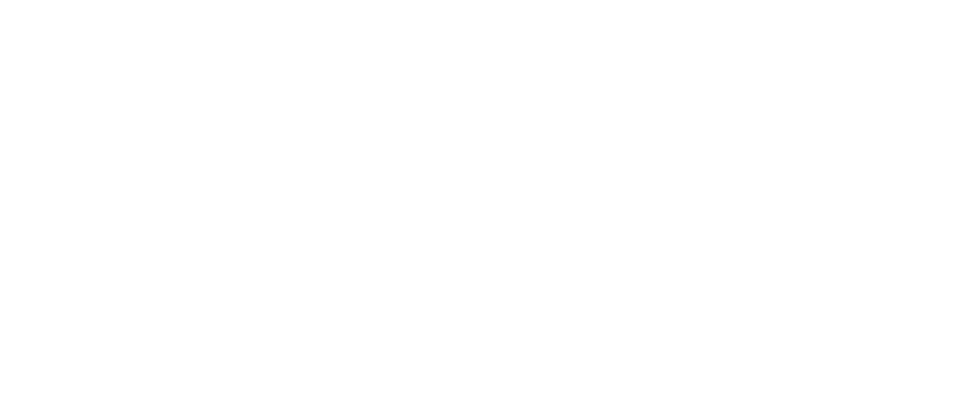
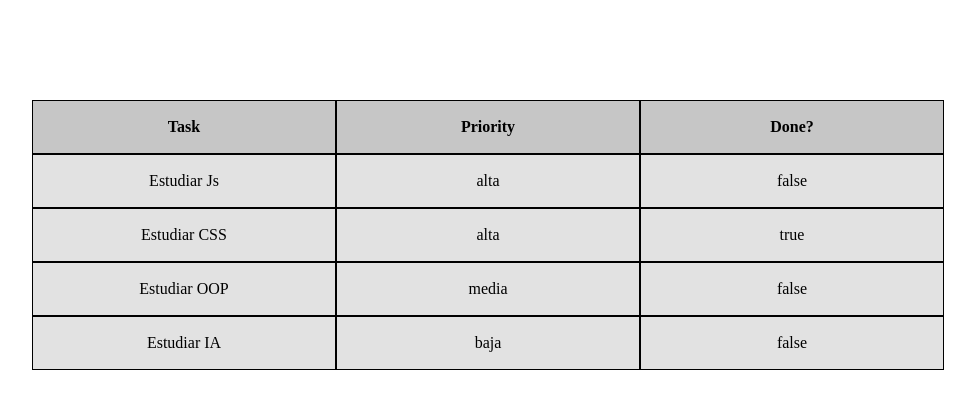
Before and after one commit to rominaruizdiaz/asincronia-y-promesas, a website: page index.html in a window 1280 px wide. Shown: the whole page, without its empty margins (152-1127 px from the left). Drawn offline with Linux system fonts and the light colour scheme.

Commit message:
table print

```diff
--- a/app.js
+++ b/app.js
@@ -2,8 +2,6 @@ async function getResults() {
     try {
         const result = await fetch('./results.json');
         const data = await result.json();
-
-        console.log(data)
 
         return data;
     }
@@ -11,4 +9,25 @@ async function getResults() {
         console.log(error);
     }
 }
-getResults()
+
+
+const table = document.getElementById('table');
+
+
+function createTable(Alltasks) {
+
+    for (let task of Alltasks) {
+    table.innerHTML += `
+    <tr>
+        <td>${task.title}</td>
+        <td>${task.priority}</td>
+        <td>${task.isDone}</td>
+    </tr>
+    `
+    }}
+
+async function main() {
+    const dataResults = await getResults();
+    createTable(dataResults.results)
+}
+main()
--- a/index.html
+++ b/index.html
@@ -4,8 +4,16 @@
     <meta charset="UTF-8">
     <meta name="viewport" content="width=device-width, initial-scale=1.0">
     <title>async y await</title>
+    <link rel="stylesheet" href="style.css">
 </head>
 <body>
+    <table id="table">
+        <tr>
+            <th>Task</th>
+            <th>Priority</th>
+            <th>Done?</th>
+        </tr>
+    </table>
     <script src="app.js"></script>
 </body>
 </html>
--- /dev/null
+++ b/style.css
@@ -0,0 +1,20 @@
+table {
+    margin: 100px auto;
+    border-collapse: collapse;
+}
+tr, td, th {
+    display: flex;
+}
+td, th {
+    justify-content: center;
+    align-items: center;
+    width: 300px;
+    height: 50px;
+    border: 1px solid black;
+}
+th {
+    background-color: rgb(198, 198, 198);
+}
+td {
+    background-color: rgb(226, 226, 226);
+}
```
